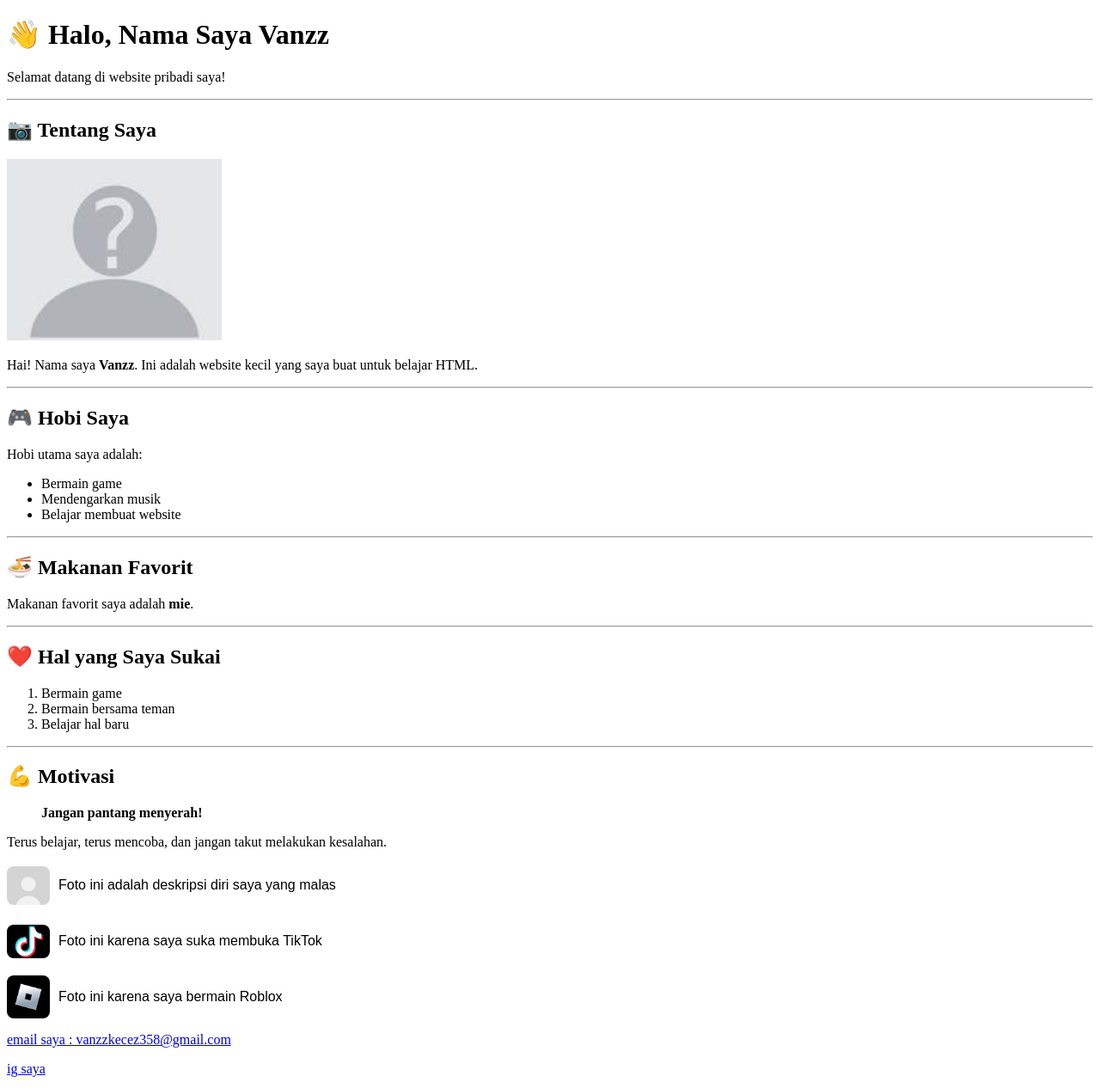
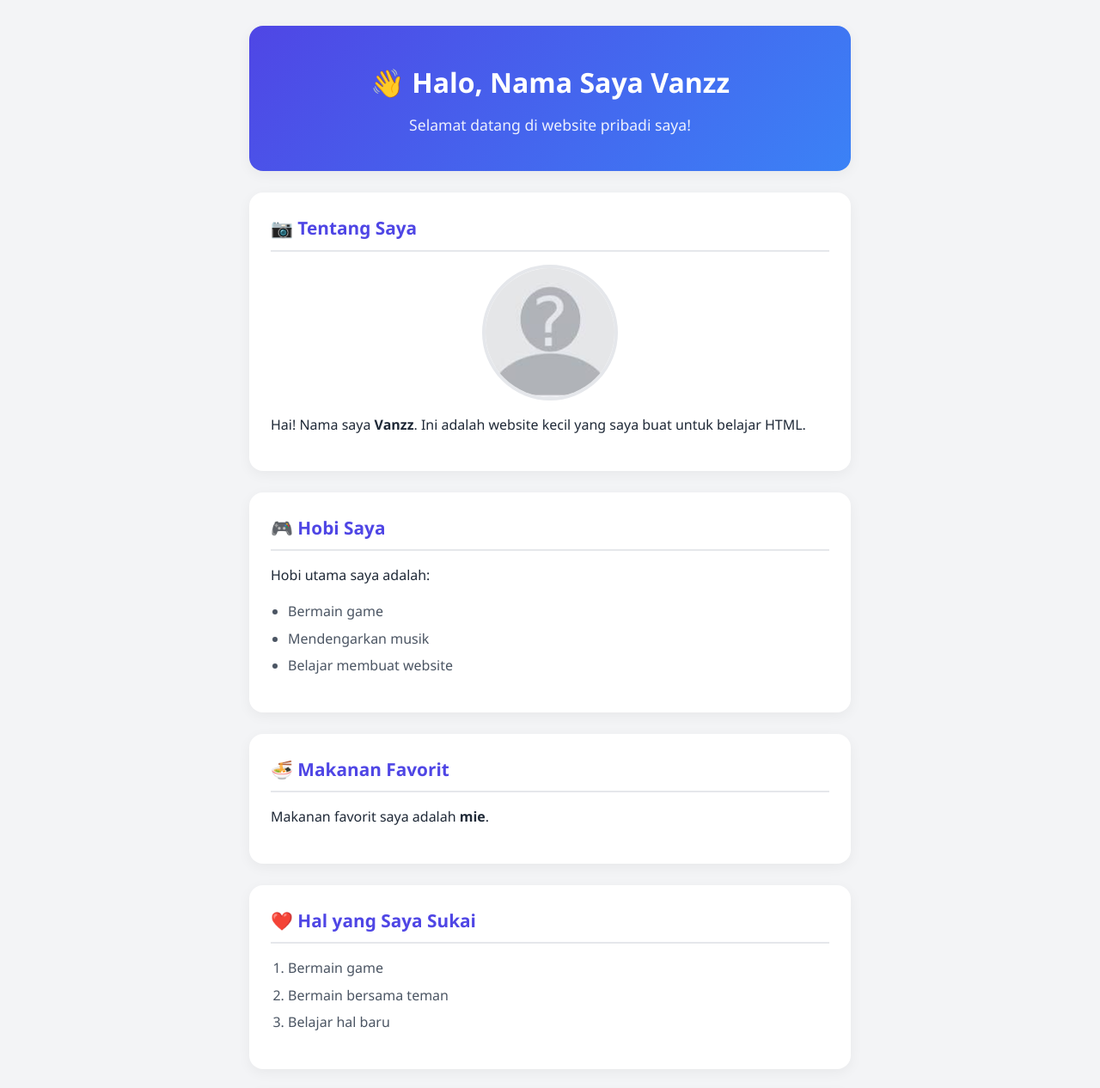
Before and after one commit to vanzzkecez358-blip/about-me, a plain HTML site: page index.html in a window 1280 px wide. Shown: the top 1266 px of the page at 86% size. Drawn offline with Linux system fonts and the light colour scheme.

Commit message:
mengubah tampilan halaman

```diff
--- a/index.html
+++ b/index.html
@@ -4,6 +4,7 @@
     <meta charset="UTF-8">
     <meta name="viewport" content="width=device-width, initial-scale=1.0">
     <title>Document</title>
+    <link rel="stylesheet" href="style.css">
 </head>
 <body>
     <header>
--- a/style.css
+++ b/style.css
@@ -0,0 +1,158 @@
+
+/* --- Pengaturan Dasar & Variabel Warna --- */
+:root {
+    --primary-color: #4f46e5;
+    --primary-hover: #4338ca;
+    --bg-color: #f3f4f6;
+    --card-bg: #ffffff;
+    --text-main: #1f2937;
+    --text-muted: #4b5563;
+    --border-color: #e5e7eb;
+}
+
+body {
+    font-family: 'Segoe UI', Tahoma, Geneva, Verdana, sans-serif;
+    background-color: var(--bg-color);
+    color: var(--text-main);
+    line-height: 1.6;
+    max-width: 700px;
+    margin: 0 auto;
+    padding: 30px 20px;
+}
+
+/* --- Header / Bagian Utama --- */
+header {
+    background: linear-gradient(135deg, #4f46e5, #3b82f6);
+    color: white;
+    text-align: center;
+    padding: 40px 20px;
+    border-radius: 16px;
+    box-shadow: 0 4px 15px rgba(0, 0, 0, 0.05);
+    margin-bottom: 25px;
+}
+
+header h1 {
+    margin: 0 0 10px 0;
+    font-size: 2rem;
+}
+
+header p {
+    margin: 0;
+    font-size: 1.1rem;
+    opacity: 0.9;
+}
+
+/* --- Section / Kartu Konten --- */
+section {
+    background-color: var(--card-bg);
+    padding: 25px;
+    border-radius: 16px;
+    box-shadow: 0 4px 15px rgba(0, 0, 0, 0.05);
+    margin-bottom: 25px;
+}
+
+section h2 {
+    font-size: 1.3rem;
+    color: var(--primary-color);
+    margin-top: 0;
+    margin-bottom: 15px;
+    border-bottom: 2px solid var(--border-color);
+    padding-bottom: 8px;
+}
+
+/* --- Gambar Profil Utama --- */
+section img[alt="Foto Vanzz"] {
+    display: block;
+    margin: 0 auto 15px auto;
+    border-radius: 50%;
+    border: 4px solid var(--border-color);
+    width: 150px;
+    height: 150px;
+    object-fit: cover;
+}
+
+/* --- List & Teks --- */
+ul, ol {
+    padding-left: 20px;
+    color: var(--text-muted);
+}
+
+li {
+    margin-bottom: 6px;
+}
+
+/* --- Blockquote / Motivasi --- */
+blockquote {
+    background-color: #eef2ff;
+    border-left: 5px solid var(--primary-color);
+    margin: 0 0 10px 0;
+    padding: 12px 15px;
+    border-radius: 0 8px 8px 0;
+    color: var(--primary-hover);
+}
+
+/* --- Profile Container (Bagian Tambahan) --- */
+.profile-container {
+    background-color: var(--card-bg);
+    padding: 25px;
+    border-radius: 16px;
+    box-shadow: 0 4px 15px rgba(0, 0, 0, 0.05);
+    display: flex;
+    flex-direction: column;
+    gap: 15px;
+    margin-bottom: 25px;
+}
+
+.profile-item {
+    display: flex;
+    align-items: center;
+    gap: 15px;
+    background-color: #f9fafb;
+    padding: 12px;
+    border-radius: 10px;
+    border: 1px solid var(--border-color);
+}
+
+.profile-item img {
+    width: 50px;
+    height: 50px;
+    border-radius: 8px;
+    object-fit: cover;
+}
+
+.profile-item p {
+    margin: 0;
+    font-size: 0.95krem;
+    color: var(--text-muted);
+}
+
+/* --- Tautan / Kontak (Email & IG) --- */
+a {
+    text-decoration: none;
+    color: inherit;
+}
+
+a p {
+    background-color: var(--card-bg);
+    text-align: center;
+    padding: 14px;
+    border-radius: 12px;
+    box-shadow: 0 2px 8px rgba(0, 0, 0, 0.04);
+    margin-bottom: 15px;
+    font-weight: 600;
+    color: var(--primary-color);
+    border: 1px solid var(--border-color);
+    transition: all 0.3s ease;
+}
+
+a p:hover {
+    background-color: var(--primary-color);
+    color: white;
+    transform: translateY(-2px);
+    box-shadow: 0 4px 12px rgba(79, 70, 229, 0.2);
+}
+
+/* --- Menghilangkan Garis <hr> Bawaan --- */
+hr {
+    display: none; /* Digantikan dengan jarak margin antar section agar lebih bersih */
+}
```
